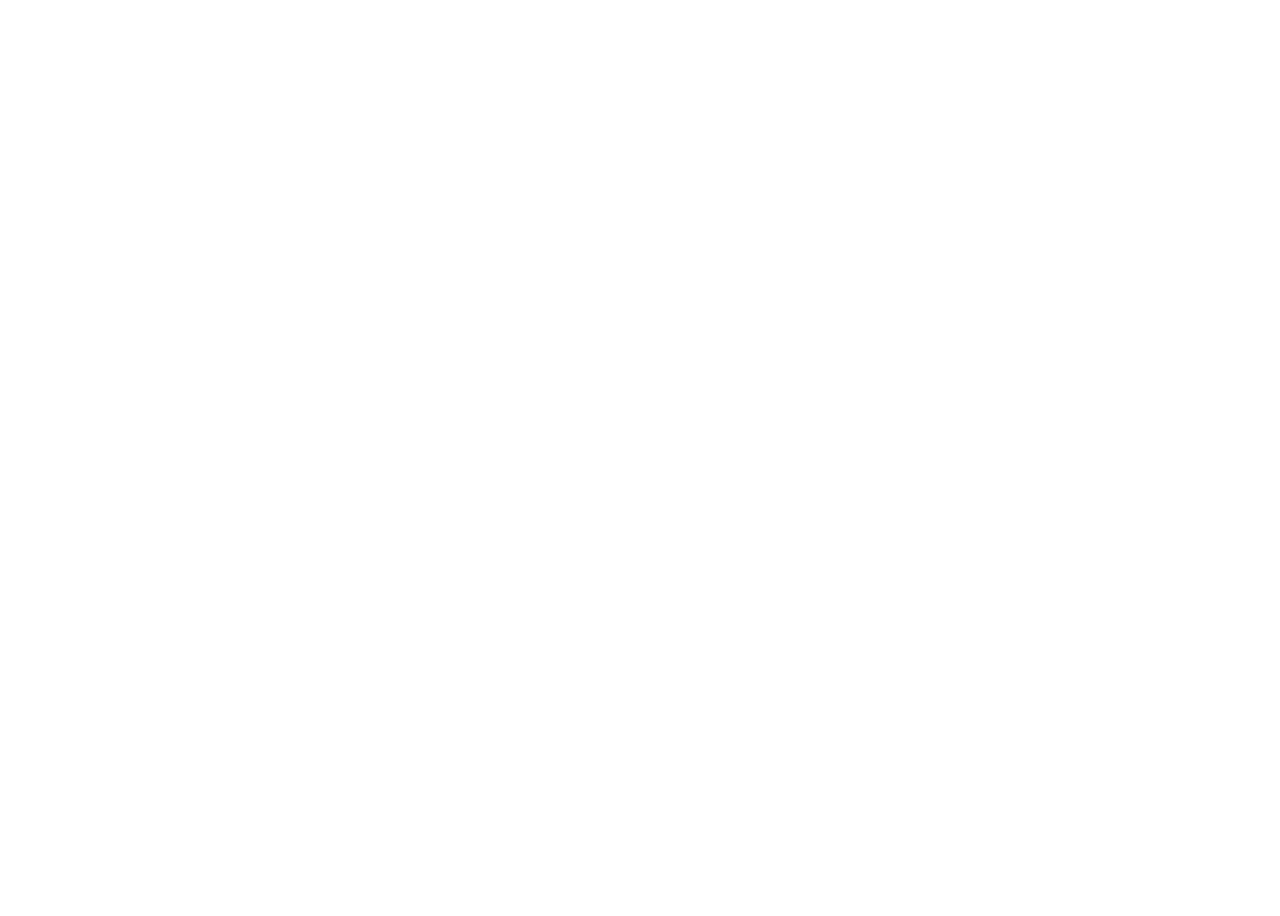
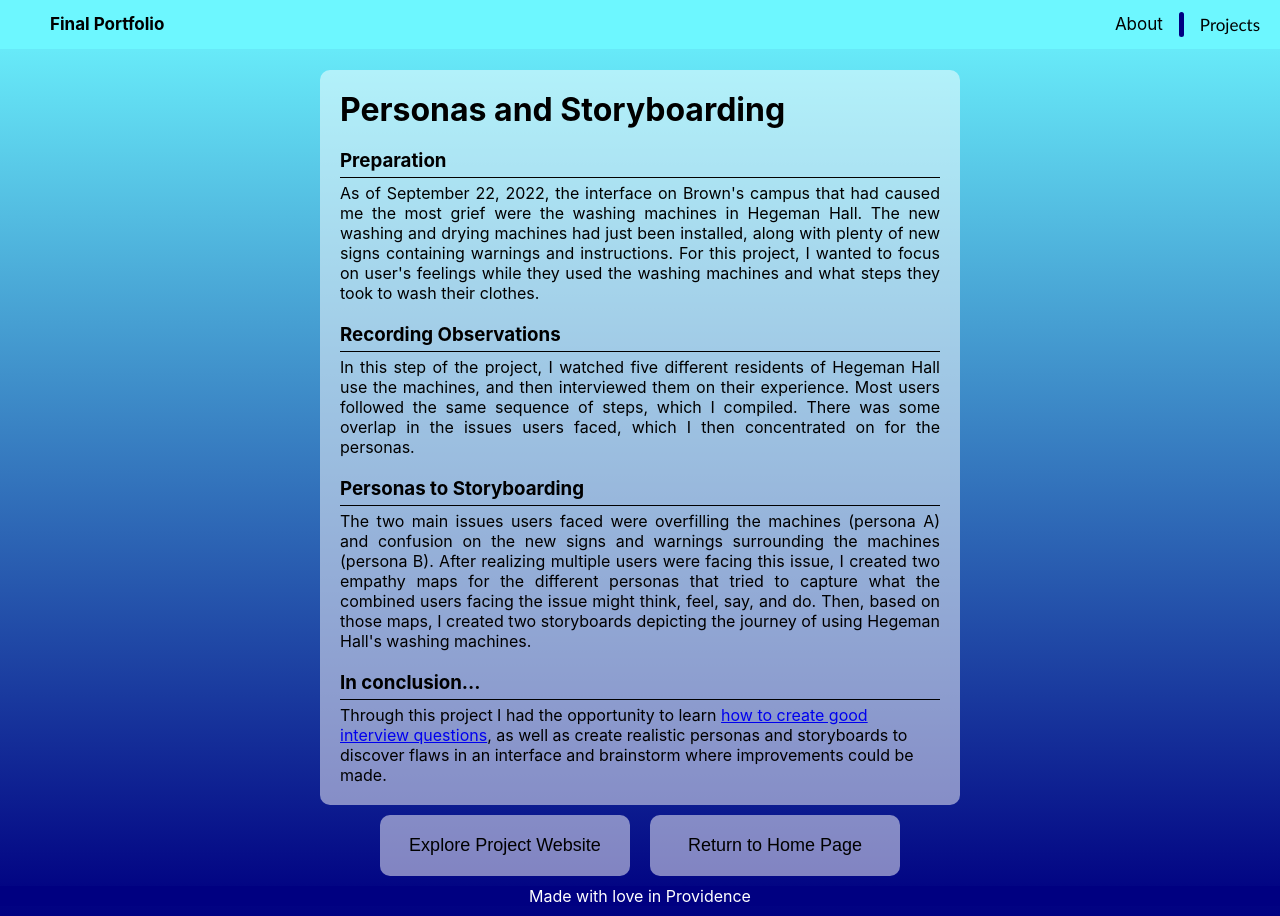
Before and after one commit to swimgirlnv/portfolio, a React (Create React App) app: page /portfolio/personas in a window 1280 px wide. Before the commit this address had no page. Before the commit the page ends 800 px from the top, so only its background shows below. Built offline with nearby package versions, Linux system fonts and the light colour scheme; the HTML template or start-up script is replaced by a standard one.

Commit message:
maybe maybe maybe

```diff
--- a/src/App.js
+++ b/src/App.js
@@ -18,14 +18,14 @@ function App () {
     <>
      <Router>
          <Routes>
-           <Route path="/" element={<Home />} />
-           <Route path="personas" element={<Personas />} />
-           <Route path="responsive" element={<Responsive />} />
-           <Route path="iterative" element={<Iterative /> } />
-           <Route path="development" element={<Development />} />
-           <Route path="arcana" element={<Arcana />} />
-           <Route path="location" element={<Location />} />
-           <Route path="list" element={<List />} />
+           <Route path="/portfolio/" element={<Home />} />
+           <Route path="/portfolio/personas" element={<Personas />} />
+           <Route path="/portfolio/responsive" element={<Responsive />} />
+           <Route path="/portfolio/iterative" element={<Iterative /> } />
+           <Route path="/portfolio/development" element={<Development />} />
+           <Route path="/portfolio/arcana" element={<Arcana />} />
+           <Route path="/portfolio/location" element={<Location />} />
+           <Route path="/portfolio/list" element={<List />} />
          </Routes>
      </Router>
      </>
--- a/src/Home.js
+++ b/src/Home.js
@@ -56,7 +56,7 @@ function Home() {
           <div className="item1">
           <div className="left-side-item1">
             <div className="card">
-              <a href="/Personas">
+              <a href="/portfolio/Personas">
                 <img className="screenshots"
                 alt="Sketch of user holding dirty laundry."
                 src="https://i.imgur.com/5yV8LAU.png">
@@ -130,7 +130,7 @@ function Home() {
             <div className="right-side-item2">
               <div className="card">
                 <a id="redesigned-website"
-                  href="/Responsive">
+                  href="/portfolio/Responsive">
                     <img className="screenshots"
                     src="https://i.imgur.com/GqtZ1KJ.png"
                     alt="Washoe County Library System logo"></img>
@@ -142,7 +142,7 @@ function Home() {
           <div className="item3">
           <div className="left-side-item3"  id="IterativeDesign">
             <div className="card">
-              <a href="/Iterative">
+              <a href="/portfolio/Iterative">
                 <img className="screenshots"
                 src="https://bookface-images.s3.amazonaws.com/small_logos/d32db90d7196c1ce3567ce75271b6314a38a8b22.png"
                 alt="Dr. Treat logo"></img>
@@ -193,7 +193,7 @@ function Home() {
             <div className="left-item4">
               <div className="top-item4">
                 <div className="card">
-                  <a href="/Development">
+                  <a href="/portfolio/Development">
                     <img className="screenshots"
                     src="https://www.pngitem.com/pimgs/m/433-4339408_club-penguin-rewritten-wiki-club-penguin-pizza-chef.png"
                     alt="Club penguin mascot holding a pizza."></img>
@@ -212,7 +212,7 @@ function Home() {
                   <p>A Literary Arts project that aimed to allow readers to follow the links on the maps to read a single "myth" attached to a specific location.</p>
                 </div>
                 <div className="card">
-                  <a href="/Location">
+                  <a href="/portfolio/Location">
                     <img className="screenshots" src="https://i.imgur.com/Spo00wU.jpg"
                     alt="Simple image of a compass."></img>
                   </a>
@@ -222,7 +222,7 @@ function Home() {
             <div className="right-item4">
               <div className="top-item4">
                 <div className="card">
-                  <a href="/Arcana">
+                  <a href="/portfolio/Arcana">
                     <img className="screenshots" src="https://i.imgur.com/5hzflr1.png"
                     alt="Major Arcana Logo"></img>
                   </a>
@@ -240,7 +240,7 @@ function Home() {
                   <p>A Literary Arts project that used Figma to allow users to interact with the story and piece it together as they read.</p>
                 </div>
                 <div className="card">
-                  <a href="/List">
+                  <a href="/portfolio/List">
                     <img className="screenshots"
                     src="https://i.imgur.com/6Ge9YBY.png"
                     alt="Screenshot of part of the Figma page from the Lists Project"></img>
--- a/src/TopBar.js
+++ b/src/TopBar.js
@@ -3,10 +3,10 @@ import './App.css'
 function TopBar () {
   return (
     <div className="top-bar" id="navbar">
-        <a className="navbar-first" href="/"><strong>Final Portfolio</strong></a>
-        <a href="/#About">About</a>
+        <a className="navbar-first" href="/portfolio"><strong>Final Portfolio</strong></a>
+        <a href="/portfolio/#About">About</a>
         <div className="separator"></div>
-        <a className="navbar-last" href="#Projects">Projects</a>
+        <a className="navbar-last" href="/portfolio/#Projects">Projects</a>
     </div>
   );
 }
--- a/src/routes/Personas.js
+++ b/src/routes/Personas.js
@@ -57,7 +57,7 @@ function Personas () {
         <a href='https://drowningdolphin123.github.io/p-and-s2/index.html' target='blank'>
           <button className='button'>Explore Project Website</button>
         </a>
-        <a href='/'>
+        <a href='/portfolio'>
           <button className='button'>Return to Home Page</button>
         </a>
       </div>
```
